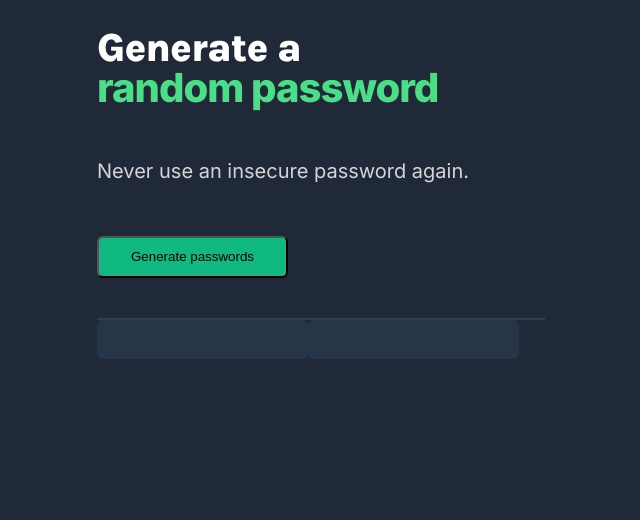
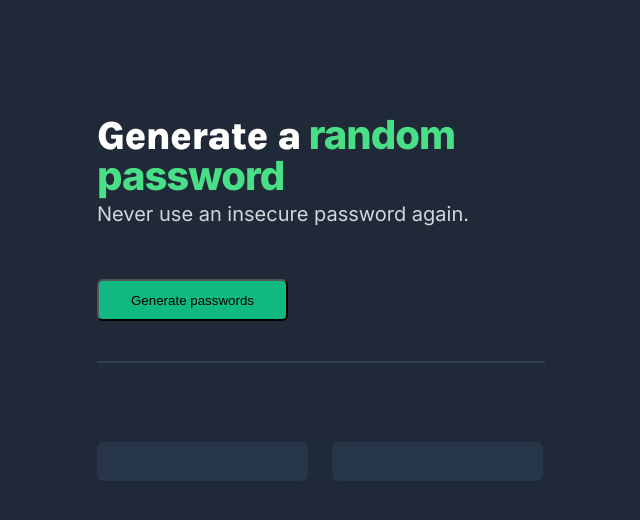
Before and after one commit to eunicegigijacob/Password-Generator, a plain HTML site: page index.html in a window 1280 px wide. Shown: the whole page, without its empty margins (268-908 px from the left). Drawn offline with Linux system fonts and the light colour scheme.

Commit message:
Added some more styling to the css file, first look of what the app should look like in an unpopulated state.

```diff
--- a/index.css
+++ b/index.css
@@ -12,13 +12,15 @@ body {
 .heading {
     font-family: 'Inter', sans-serif;
     color: #4ADF86;
-    width: 354px;
+    width: 380px;
     height: 80px;
     font-style: normal;
     font-weight: 800;
     font-size: 40px;
     line-height: 40px;
     letter-spacing: -0.025em;
+    margin-bottom: 5px;
+    margin-top: 115px;
 }
 
 .heading > span {
@@ -29,7 +31,7 @@ body {
 .support-text {
     width: 372px;
     height: 28px;
-    margin-top: 50px;
+    margin-top: 5px;
     margin-bottom: 51px;
     font-family: 'Inter', sans-serif;
     font-style: normal;
@@ -51,6 +53,7 @@ body {
 
 .line {
     margin-top: 40px;
+    margin-bottom: 35px;
     width: 446px;
     height: 0px;
     left: 52px;
@@ -60,14 +63,18 @@ body {
 
 .display-section {
     display: flex;
+    margin: 79px 0 0 0;
 }
 
-.rectangle {
+.rectangle1, .rectangle2 {
     width: 211px;
     height: 39px;
     left: 52px;
     top: 396px;
     background: #273549;
     border-radius: 6px;
+}
 
+.rectangle2 {
+    margin: 0 24px;
 }
--- a/index.html
+++ b/index.html
@@ -12,13 +12,13 @@
 </head>
 <body>
     <div class="container">
-        <h1 class="heading"><span>Generate a</span> random password</h1>
+        <h1 class="heading"><span> Generate a</span>  random password</h1>
         <p class="support-text">Never use an insecure password again.</p>
         <button class="btn">Generate passwords</button>
         <div class="line"></div>
         <div class="display-section">
-            <div class="rectangle"></div>
-            <div class="rectangle"></div>
+            <div class="rectangle1"></div>
+            <div class="rectangle2"></div>
         </div>
     </div>
     <script src="index.js"></script>
```
